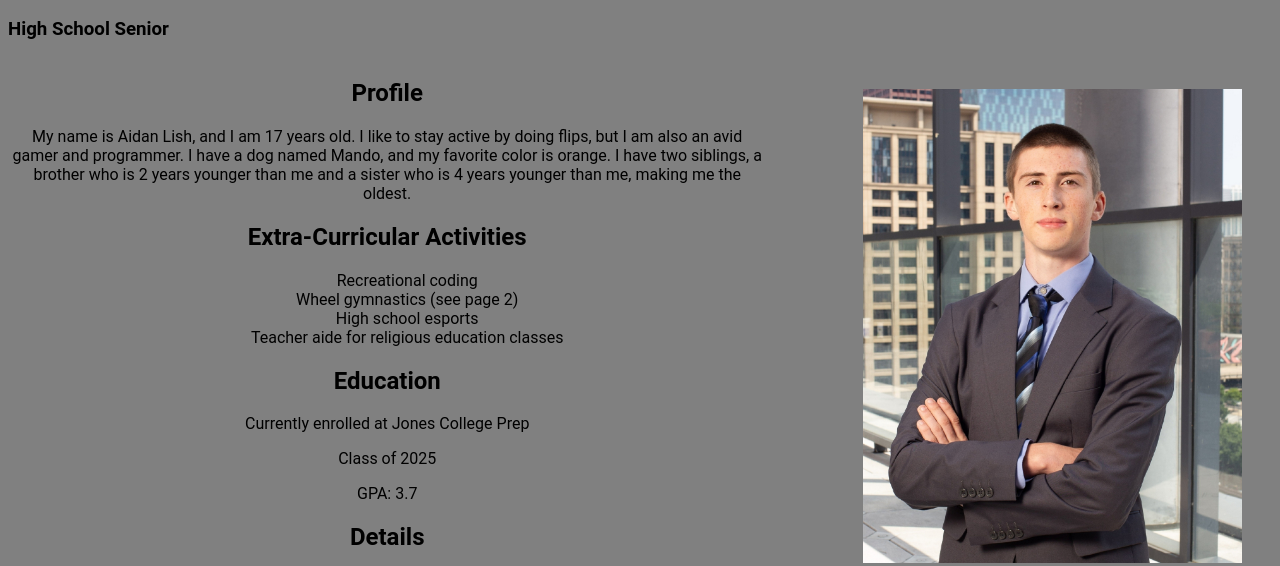
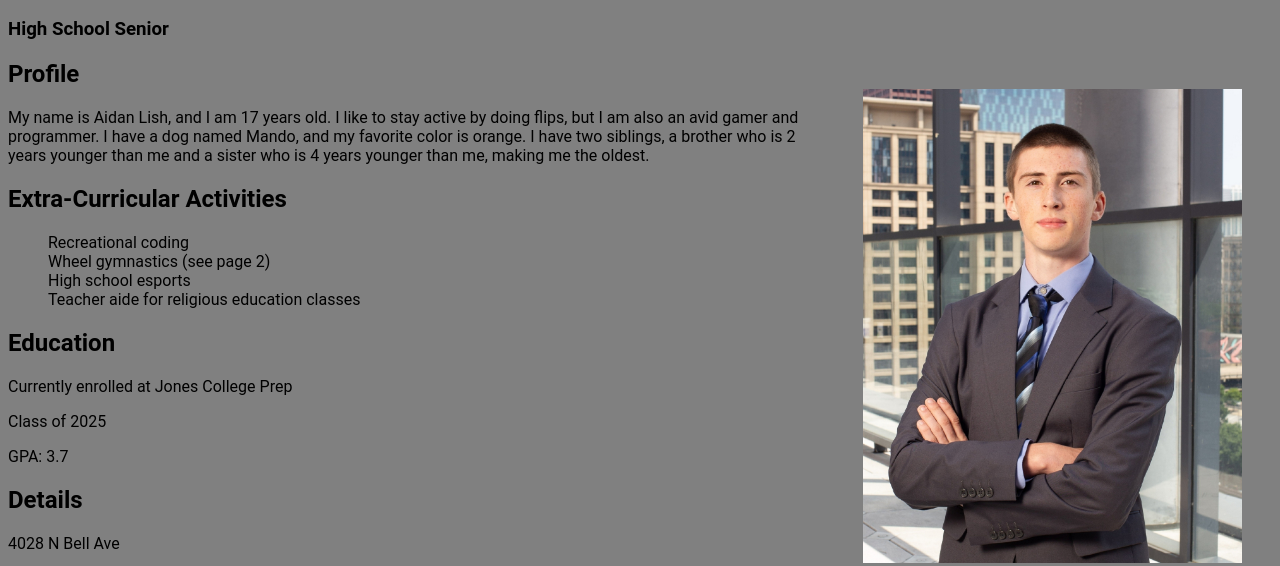
Before and after one commit to Flubbo/project2, a plain HTML site: page index.html in a window 1280 px wide. Shown: the part 225-791 px from the top of the page. Drawn offline with Linux system fonts and the light colour scheme.

Commit message:
Update page1.css

```diff
--- a/css/page1.css
+++ b/css/page1.css
@@ -27,7 +27,7 @@ nav ul li a {
   color: white;
 }
 
-section{
+section .maincontent{
   float: left;
   width: 60%;
   text-align: center;
```
